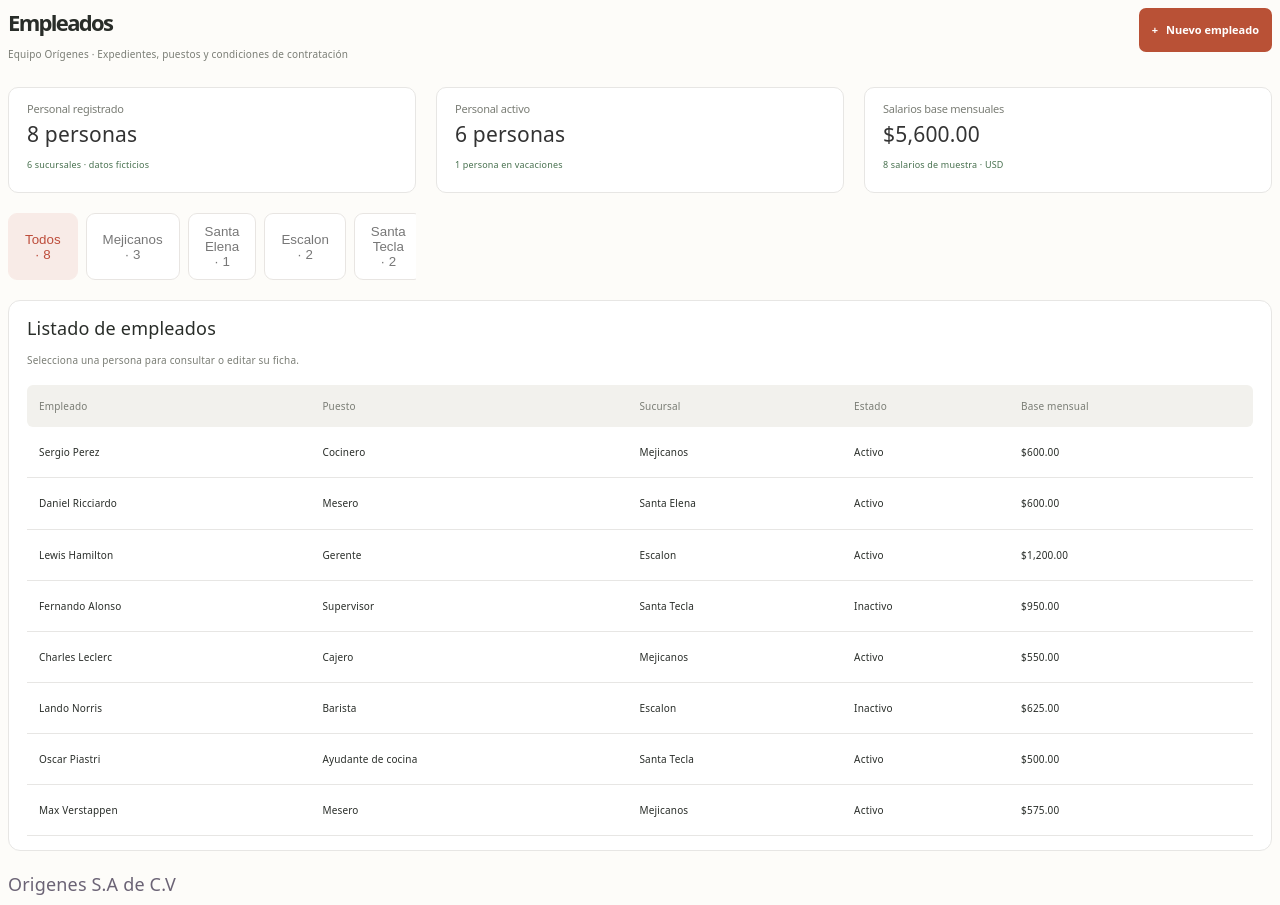
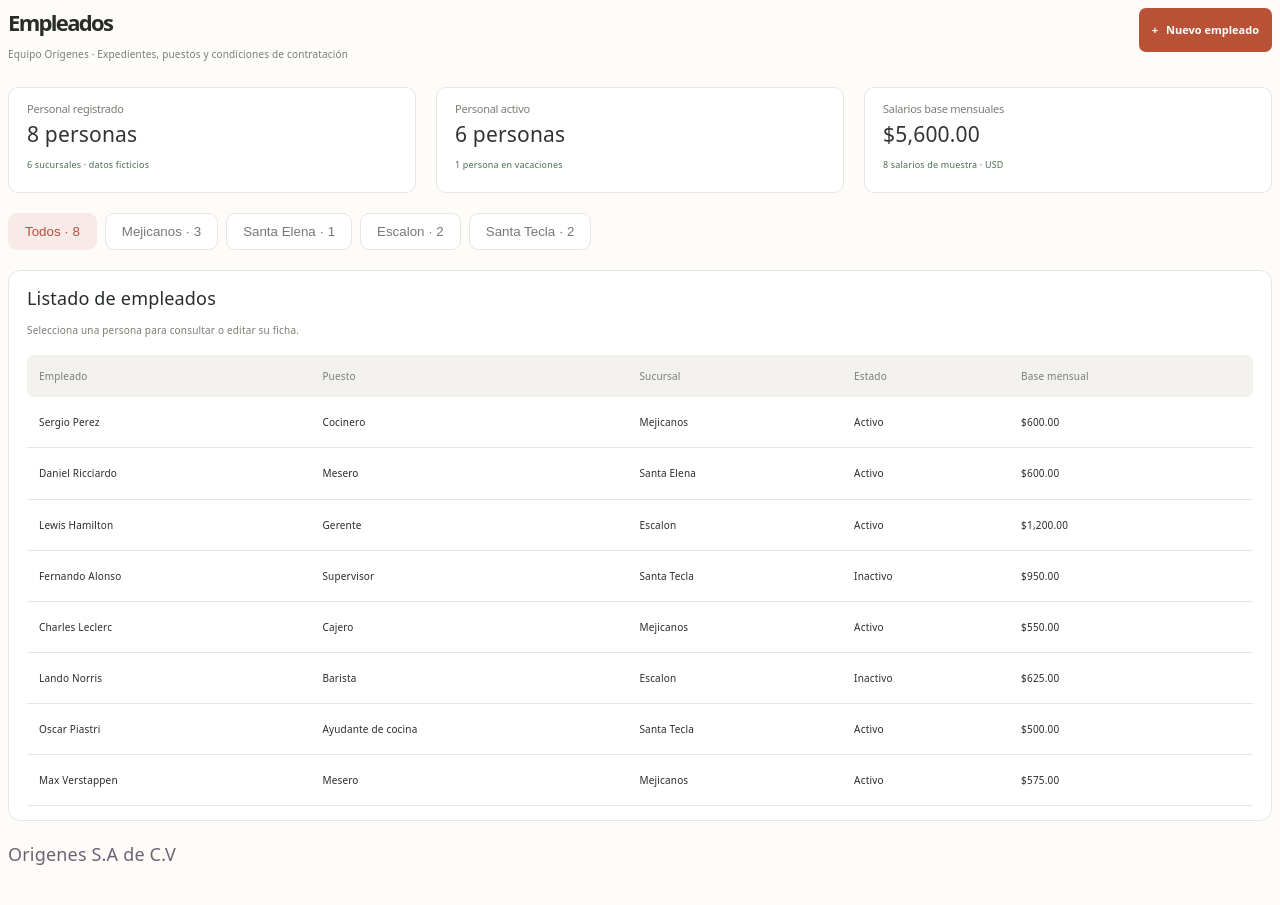
Before and after one commit to Daniellopez28/Proyecto_de_catedra_web, a React (Vite) app in the folder frontend/: page / in a window 1280 px wide. After the commit the page ends 875 px from the top, so only its background shows below. Built offline with nearby package versions, Linux system fonts and the light colour scheme.

Commit message:
style: mejora de disenio en botones

```diff
--- a/frontend/components/employee-component.jsx
+++ b/frontend/components/employee-component.jsx
@@ -71,24 +71,6 @@ function EmployeeComponent() {
         ? employeeTest
         : employeeTest.filter((employee) => employee.branch === selectedBranch)
 
-    //Empleados por sucursal Escalon
-    const employeeEscalon = employeeTest.filter(
-        function (employee) {
-            return employee.branch === 'Escalon';
-        }
-    ).length;
-    //Empleados por sucursal Santa Tecla
-    const employeeSantaTecla = employeeTest.filter(
-        function (employee) {
-            return employee.branch === 'Santa Tecla';
-        }
-    ).length;
-    //Empleados por sucursal mejicanos
-    const employeeMejicanos = employeeTest.filter(
-        function (employee) {
-            return employee.branch === 'Mejicanos';
-        }
-    ).length;
     // Cantidad de empleados cuyo estado es "Activo"
 
     const activeCount = employeeTest.filter(
--- a/frontend/src/employee-component.css
+++ b/frontend/src/employee-component.css
@@ -162,19 +162,23 @@
 
 
 .branch-filters {
+    grid-column: 1 / -1;
+    min-width: 0;
     display: flex;
-    flex-wrap: nowrap;
+    flex-wrap: wrap;
     gap: 8px;
-    overflow-x: auto;
 }
 
 .branch-filters button {
+    box-sizing: border-box;
+    max-width: 100%;
     padding: 10px 16px;
     color: #777;
     background-color: #fff;
     border: 1px solid #e8e5e2;
     border-radius: 9px;
     cursor: pointer;
+    white-space: normal;
 }
 
 .branch-filters button.selected {
```
